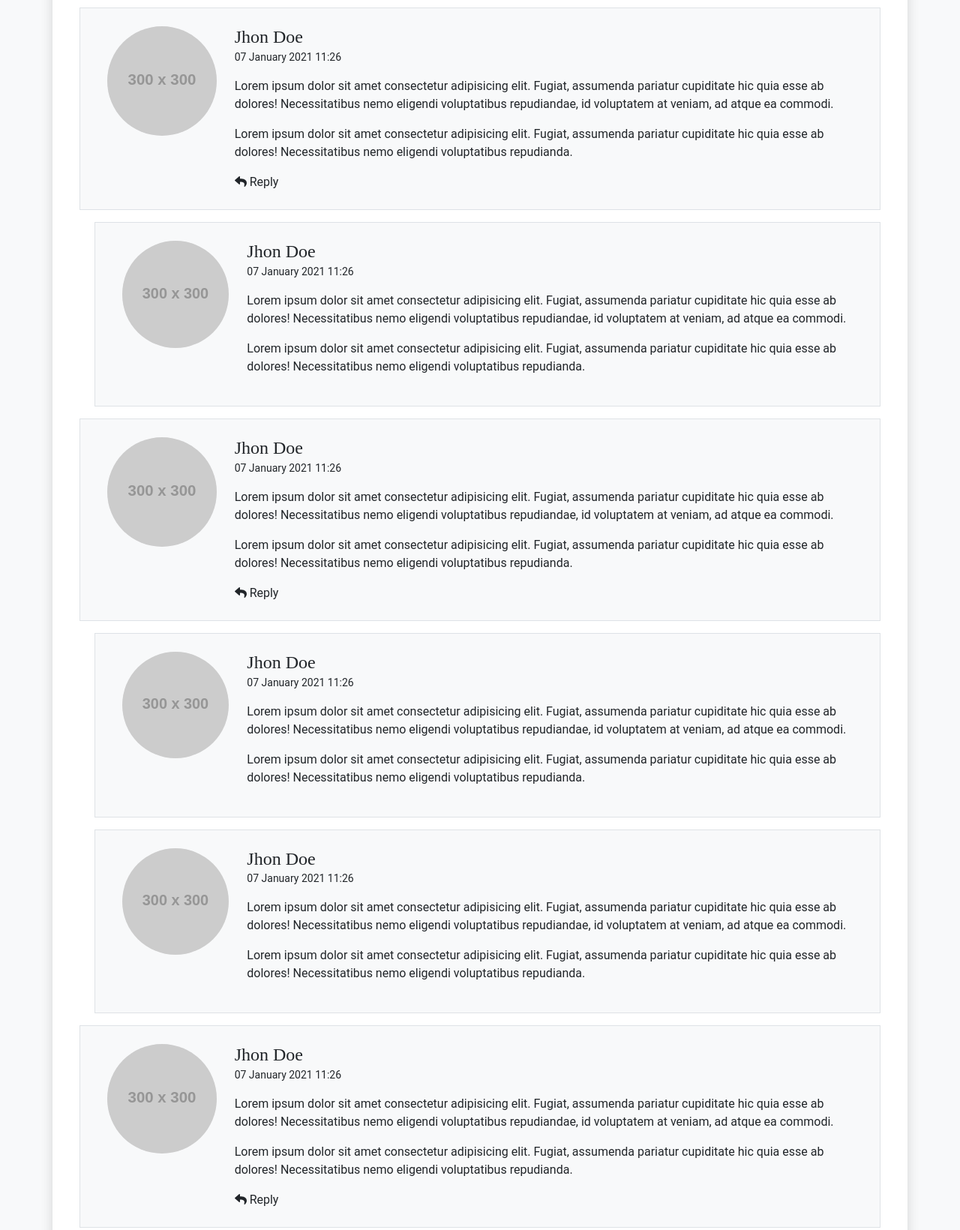
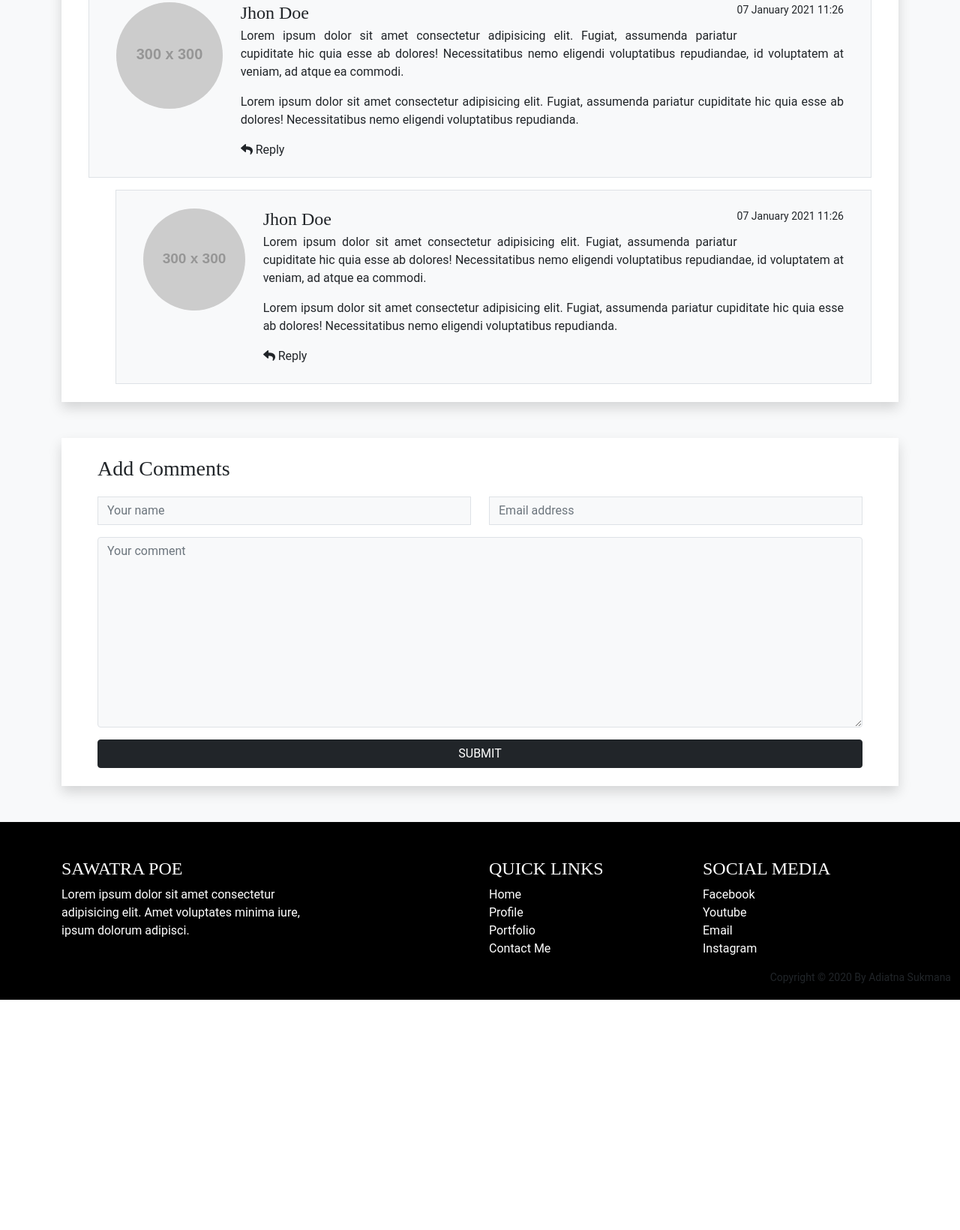
Before and after one commit to syn-arch/sundanese, a website: page detail_post.html in a window 1280 px wide. Shown: the part 2085-3725 px from the top of the page at 75% size. After the commit the page ends 3418 px from the top, so only its background shows below. Drawn offline with nearby package versions, Linux system fonts and the light colour scheme; placeholder pictures from the web are drawn by us.

Commit message:
editing detail_post.html

```diff
--- a/assets/css/style.css
+++ b/assets/css/style.css
@@ -190,6 +190,7 @@ footer, .copyright {
 
     #content .share-icon-wrapper {
         margin-top: 1rem !important;
+        padding-bottom: 0 !important;
     }
 
     #detail-post .detail-post-content {
@@ -202,6 +203,18 @@ footer, .copyright {
 
     .mansory-sizer,
     .mansory-item { width: 40%; }
+
+    #content-comment .author-comment {
+        display: block !important;
+    }
+
+    #content-comment .date-comment {
+        float: left !important;
+    }
+
+    .user-comment{
+        clear: both;
+    }
 
  }
 
--- a/detail_post.html
+++ b/detail_post.html
@@ -59,7 +59,7 @@
     <div class="post bg-light">
         <div class="container">
             <div class="row" id="content">
-                <div class="col-md-1 mt-5 text-end share-icon-wrapper">
+                <div class="col-md-1 mt-5 text-end share-icon-wrapper pb-3">
                     <div class="sticky-top sticky-offset">
                         <a href="" class="text-dark text-decoration-none my-2 mx-1 d-block">
                             <i class="fab fa-facebook fa-2x"></i>
@@ -77,7 +77,7 @@
                     </div>
                 </div>
                 <div class="col-md-11" id="detail-post">
-                    <div class="card-post bg-white shadow pb-3 my-5 detail-post-content">
+                    <div class="card-post bg-white shadow pb-3 mt-5 mb-3 detail-post-content">
                         <div class="row">
                             <div class="col-md-12">
                                 <img src="/assets/img/rusa.jpg" alt="rusa" class="img-fluid">
@@ -191,125 +191,64 @@
     <!-- end -->
 
     <!-- comments -->
-    <div class="comment bg-light py-4">
+    <div class="comment bg-light">
         <div class="container">
             <div class="row">
-                <div class="col-md-12 p-4 bg-white shadow">
+                <div class="col-md-12 py-4">
+                    <div class="rounded-0 shadow bg-white p-4">
                         <div class="container">
                             <h3 class="prata-font mb-1">Comments</h3>
-
                             <div class="row mt-3 bg-light border p-4">
                                 <div class="col-md-2 col-4">
                                     <img src="https://via.placeholder.com/300" alt="" class="img-fluid rounded-circle">
                                 </div>
-                            <div class="col-md-10 col-8">
-                                <h4 class="prata-font author-comment">Jhon Doe</h4>
-                                <small class="date-comment mb-3 d-inline-block">07 January 2021 11:26</small>
+                                <div class="col-md-10 col-8" id="content-comment">
+                                    <h4 class="prata-font author-comment float-left d-inline-block">Jhon Doe</h4>
+                                    <small class="date-comment mb-3 d-inline-block float-end">07 January 2021
+                                        11:26</small>
+                                    <div class="user-comment align-justify pt-1">
                                         <p>Lorem ipsum dolor sit amet consectetur adipisicing elit. Fugiat,
                                             assumenda pariatur
-                                    cupiditate hic quia esse ab dolores! Necessitatibus nemo eligendi voluptatibus
+                                            cupiditate hic quia esse ab dolores! Necessitatibus nemo eligendi
+                                            voluptatibus
                                             repudiandae, id voluptatem at veniam, ad atque ea commodi.</p>
                                         <p>Lorem ipsum dolor sit amet consectetur adipisicing elit. Fugiat,
                                             assumenda pariatur
-                                    cupiditate hic quia esse ab dolores! Necessitatibus nemo eligendi voluptatibus
+                                            cupiditate hic quia esse ab dolores! Necessitatibus nemo eligendi
+                                            voluptatibus
                                             repudianda.</p>
+                                    </div>
                                     <a href="" class="text-decoration-none text-dark">
                                         <i class="fa fa-reply"></i> Reply
                                     </a>
                                 </div>
                             </div>
-                        <div class="ms-2 row bg-light border p-4 mt-3">
+                            <div class="ms-4 row mt-3 bg-light border p-4">
                                 <div class="col-md-2 col-4">
                                     <img src="https://via.placeholder.com/300" alt="" class="img-fluid rounded-circle">
                                 </div>
-                            <div class="col-md-10 col-8">
-                                <h4 class="prata-font author-comment">Jhon Doe</h4>
-                                <small class="date-comment mb-3 d-inline-block">07 January 2021 11:26</small>
+                                <div class="col-md-10 col-8" id="content-comment">
+                                    <h4 class="prata-font author-comment float-left d-inline-block">Jhon Doe</h4>
+                                    <small class="date-comment mb-3 d-inline-block float-end">07 January 2021
+                                        11:26</small>
+                                    <div class="user-comment align-justify pt-1">
                                         <p>Lorem ipsum dolor sit amet consectetur adipisicing elit. Fugiat,
                                             assumenda pariatur
-                                    cupiditate hic quia esse ab dolores! Necessitatibus nemo eligendi voluptatibus
+                                            cupiditate hic quia esse ab dolores! Necessitatibus nemo eligendi
+                                            voluptatibus
                                             repudiandae, id voluptatem at veniam, ad atque ea commodi.</p>
                                         <p>Lorem ipsum dolor sit amet consectetur adipisicing elit. Fugiat,
                                             assumenda pariatur
-                                    cupiditate hic quia esse ab dolores! Necessitatibus nemo eligendi voluptatibus
+                                            cupiditate hic quia esse ab dolores! Necessitatibus nemo eligendi
+                                            voluptatibus
                                             repudianda.</p>
                                     </div>
-                        </div>
-                        <div class="row mt-3 bg-light border p-4">
-                            <div class="col-md-2 col-4">
-                                <img src="https://via.placeholder.com/300" alt="" class="img-fluid rounded-circle">
-                            </div>
-                            <div class="col-md-10 col-8">
-                                <h4 class="prata-font author-comment">Jhon Doe</h4>
-                                <small class="date-comment mb-3 d-inline-block">07 January 2021 11:26</small>
-                                <p>Lorem ipsum dolor sit amet consectetur adipisicing elit. Fugiat,
-                                    assumenda pariatur
-                                    cupiditate hic quia esse ab dolores! Necessitatibus nemo eligendi voluptatibus
-                                    repudiandae, id voluptatem at veniam, ad atque ea commodi.</p>
-                                <p>Lorem ipsum dolor sit amet consectetur adipisicing elit. Fugiat,
-                                    assumenda pariatur
-                                    cupiditate hic quia esse ab dolores! Necessitatibus nemo eligendi voluptatibus
-                                    repudianda.</p>
                                     <a href="" class="text-decoration-none text-dark">
                                         <i class="fa fa-reply"></i> Reply
                                     </a>
                                 </div>
                             </div>
-                        <div class="ms-2 row bg-light border p-4 mt-3">
-                            <div class="col-md-2 col-4">
-                                <img src="https://via.placeholder.com/300" alt="" class="img-fluid rounded-circle">
                         </div>
-                            <div class="col-md-10 col-8">
-                                <h4 class="prata-font author-comment">Jhon Doe</h4>
-                                <small class="date-comment mb-3 d-inline-block">07 January 2021 11:26</small>
-                                <p>Lorem ipsum dolor sit amet consectetur adipisicing elit. Fugiat,
-                                    assumenda pariatur
-                                    cupiditate hic quia esse ab dolores! Necessitatibus nemo eligendi voluptatibus
-                                    repudiandae, id voluptatem at veniam, ad atque ea commodi.</p>
-                                <p>Lorem ipsum dolor sit amet consectetur adipisicing elit. Fugiat,
-                                    assumenda pariatur
-                                    cupiditate hic quia esse ab dolores! Necessitatibus nemo eligendi voluptatibus
-                                    repudianda.</p>
-                            </div>
-                        </div>
-                        <div class="ms-2 row bg-light border p-4 mt-3">
-                            <div class="col-md-2 col-4">
-                                <img src="https://via.placeholder.com/300" alt="" class="img-fluid rounded-circle">
-                            </div>
-                            <div class="col-md-10 col-8">
-                                <h4 class="prata-font author-comment">Jhon Doe</h4>
-                                <small class="date-comment mb-3 d-inline-block">07 January 2021 11:26</small>
-                                <p>Lorem ipsum dolor sit amet consectetur adipisicing elit. Fugiat,
-                                    assumenda pariatur
-                                    cupiditate hic quia esse ab dolores! Necessitatibus nemo eligendi voluptatibus
-                                    repudiandae, id voluptatem at veniam, ad atque ea commodi.</p>
-                                <p>Lorem ipsum dolor sit amet consectetur adipisicing elit. Fugiat,
-                                    assumenda pariatur
-                                    cupiditate hic quia esse ab dolores! Necessitatibus nemo eligendi voluptatibus
-                                    repudianda.</p>
-                            </div>
-                        </div>
-                        <div class="row mt-3 bg-light border p-4">
-                            <div class="col-md-2 col-4">
-                                <img src="https://via.placeholder.com/300" alt="" class="img-fluid rounded-circle">
-                            </div>
-                            <div class="col-md-10 col-8">
-                                <h4 class="prata-font author-comment">Jhon Doe</h4>
-                                <small class="date-comment mb-3 d-inline-block">07 January 2021 11:26</small>
-                                <p>Lorem ipsum dolor sit amet consectetur adipisicing elit. Fugiat,
-                                    assumenda pariatur
-                                    cupiditate hic quia esse ab dolores! Necessitatibus nemo eligendi voluptatibus
-                                    repudiandae, id voluptatem at veniam, ad atque ea commodi.</p>
-                                <p>Lorem ipsum dolor sit amet consectetur adipisicing elit. Fugiat,
-                                    assumenda pariatur
-                                    cupiditate hic quia esse ab dolores! Necessitatibus nemo eligendi voluptatibus
-                                    repudianda.</p>
-                                <a href="" class="text-decoration-none text-dark">
-                                    <i class="fa fa-reply"></i> Reply
-                                </a>
-                            </div>
-                        </div>
-
                     </div>
                 </div>
             </div>
@@ -317,17 +256,23 @@
     </div>
     <!-- end comments -->
 
-    <!-- add comment -->
-    <div class="add-comment bg-light py-4">
+    <!-- comments -->
+    <div class="comment bg-light">
+        <div class="container">
+            <div class="row">
+                <div class="col-md-12 pt-4 pb-5">
+                    <div class="rounded-0 shadow bg-white p-4">
+                        <div class="container">
+                            <h3 class="prata-font mb-1">Add Comments</h3>
                             <form action="">
-            <div class="container bg-white p-4 shadow">
-                <h3 class="prata-font mb-1">Add Comments</h3>
                                 <div class="row">
                                     <div class="col-md-6 mt-3">
-                        <input type="text" class="form-control rounded-0 border bg-light" placeholder="Your name">
+                                        <input type="text" class="form-control rounded-0 border bg-light"
+                                            placeholder="Your name">
                                     </div>
                                     <div class="col-md-6 mt-3">
-                        <input type="text" class="form-control rounded-0 border bg-light" placeholder="Email address">
+                                        <input type="text" class="form-control rounded-0 border bg-light"
+                                            placeholder="Email address">
                                     </div>
                                 </div>
                                 <div class="row mt-3">
@@ -337,10 +282,14 @@
                                         <button class="btn btn-dark w-100 mt-3" type="submit">SUBMIT</button>
                                     </div>
                                 </div>
-            </div>
                             </form>
                         </div>
-    <!-- end add comment -->
+                    </div>
+                </div>
+            </div>
+        </div>
+    </div>
+    <!-- end comments -->
 
     <!-- footer -->
     <footer class="pt-5">
```
Lines whose indentation alone changed are shown as unchanged.
